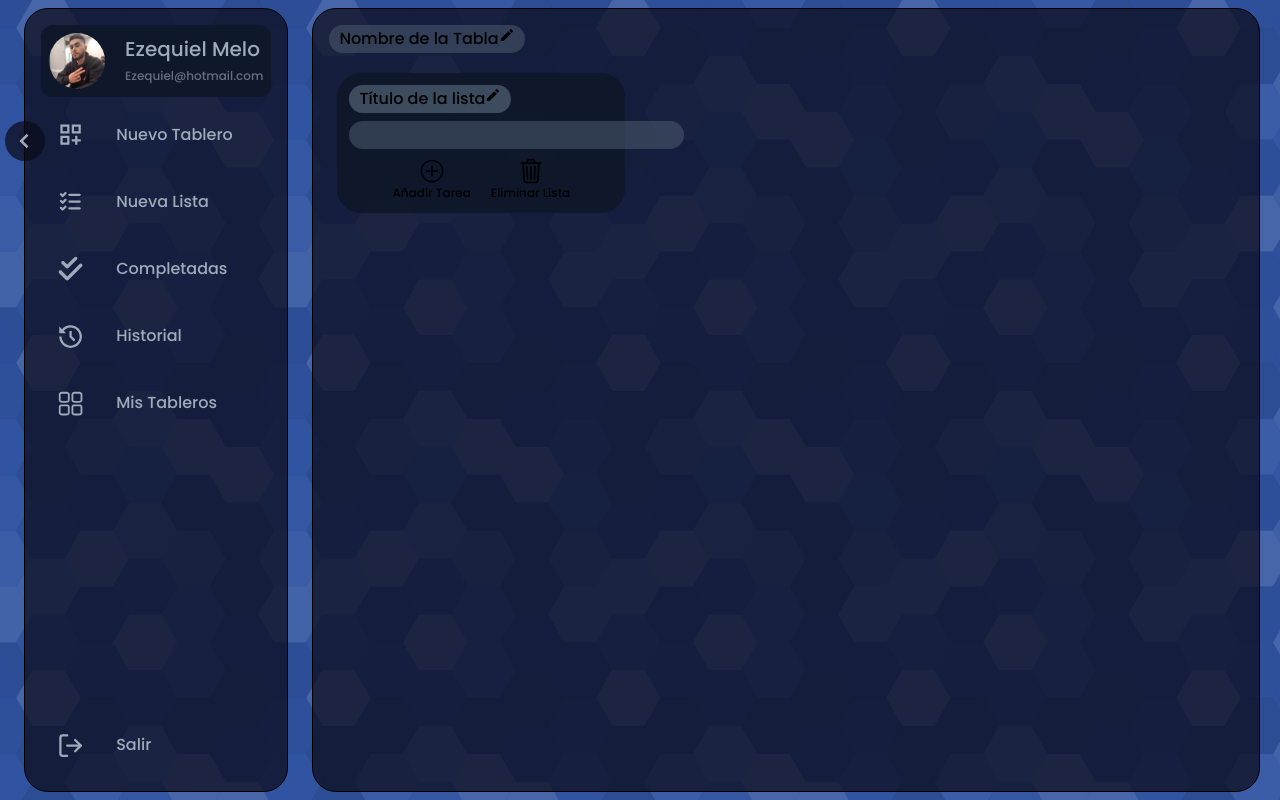
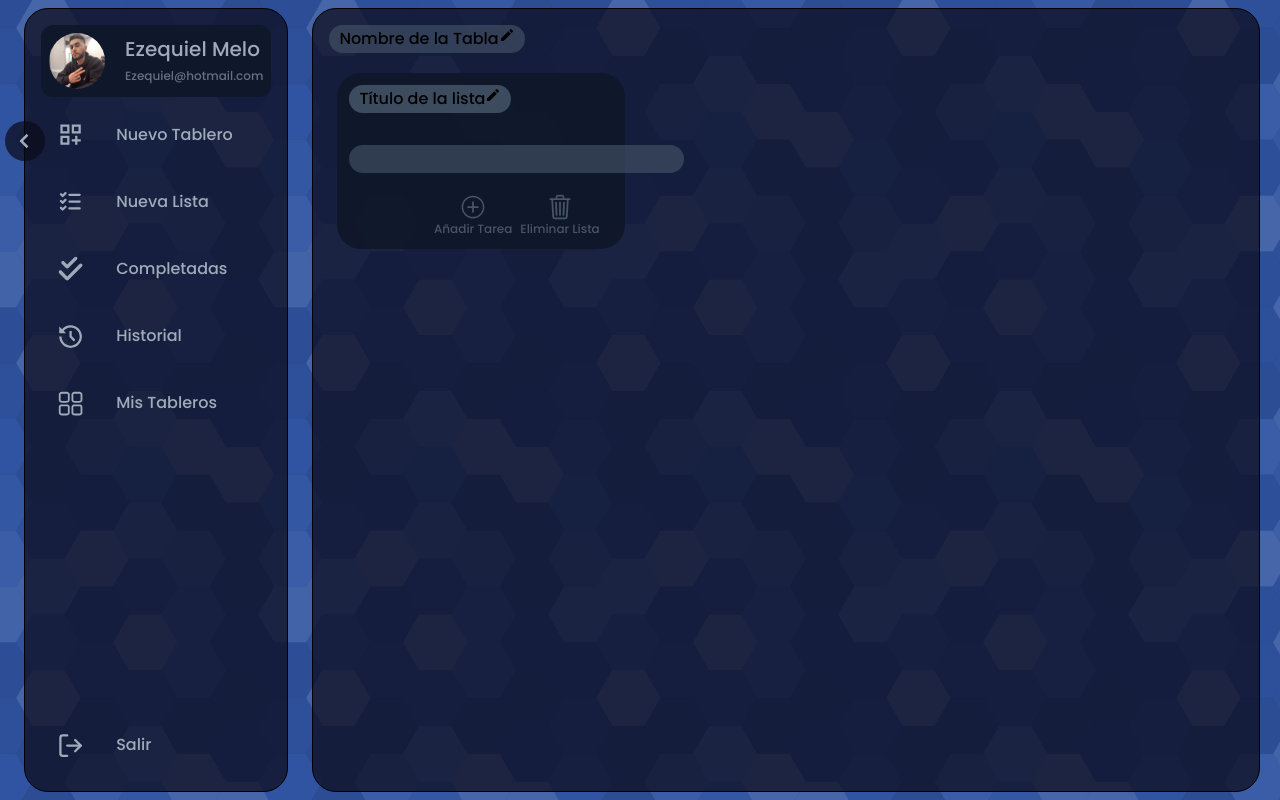
Before and after one commit to EzequielMelo/To-Do-List, a React (Vite) app in the folder To-Do-List/: page / in a window 1280 px wide. Built offline with nearby package versions, Linux system fonts and the light colour scheme.

Commit message:
Componente de las listas casi terminado, falta el poder eliminar una task (agregar boton dentro de esta para eliminarla) y otro para marcar que ya esta completada. Agregar boton de lista completadas y como extra separar en partes el componente listas para un mejor orden

```diff
--- a/To-Do-List/src/components/Board.jsx
+++ b/To-Do-List/src/components/Board.jsx
@@ -38,19 +38,66 @@ const Board = ({ initialBoardName, initialListName }) => {
     useEffect(() => {
         if (initialListName !== null) {
             //console.log("Ítem clickeado:", initialListName);
-            setLists(prevLists => [...prevLists, { name: '' }]);
+            setLists(prevLists => [...prevLists, { id: generateUniqueId(), name: '', tasks: [] }]);
         }
     }, [initialListName]);
 
-    const handleListNameChange = (index, newName) => {
+    const handleListNameChange = (idToChange, newName) => {
+        setLists((currentLists) => {
+            return currentLists.map((list) => {
+                if (list.id === idToChange) {
+                    return { ...list, name: newName };
+                }
+                return list;
+            });
+        });
+    };
+
+    const handleNewTask = (task, idToAddTasks) => {
+        setLists((currentLists) => {
+            return currentLists.map(list => {
+                if (list.id === idToAddTasks) {
+                    // Agrega la nueva tarea a la lista correspondiente
+                    return {
+                        ...list,
+                        tasks: [...list.tasks, task]
+                    };
+                }
+                return list;
+            });
+        });
+    };
+
+    const handleTaskDeleted = (listIndex, taskId) => {
         setLists((currentLists) =>
-          currentLists.map((list, i) =>
-            i === index ? { ...list, name: newName } : list
-          )
+            currentLists.map((list, index) =>
+            index === listIndex
+                ? { ...list, tasks: list.tasks.filter((task) => task.id !== taskId) }
+                : list
+            )
         );
-      };
+    };
 
-    console.log(initialListName)
+    const handleListDeleted = (idToDelete) => {
+        setLists((currentLists) => {
+            // Encuentra el índice del elemento con el ID deseado
+            const indexToDelete = currentLists.findIndex(list => list.id === idToDelete);
+
+            if (indexToDelete === -1) {
+                // Si no se encuentra el ID, no hacemos nada
+                return currentLists;
+            }
+
+            // Crea una nueva lista sin el elemento que tiene el ID deseado
+            const updatedLists = currentLists.filter((list, index) => index !== indexToDelete);
+
+            return updatedLists;
+        });
+    };
+
+    function generateUniqueId() {
+        return Date.now().toString(36) + Math.random().toString(36).substr(2);
+    }
 
     return (
         <div className={`list-container`}>
@@ -59,11 +106,14 @@ const Board = ({ initialBoardName, initialListName }) => {
             (<h3 className='flex bg-slate-600 bg-opacity-60 rounded-full w-fit px-[10px] py-[2px] mb-3' onClick={handleClick}>{boardName}<MdEdit /></h3>)
             :
             (<input className='flex w-80 bg-slate-600 bg-opacity-60 rounded-full px-[10px] py-[2px] mb-3' type="text" value={customText} onChange={handleChange} onBlur={handleBlur}autoFocus/>)}
-            {lists.map((list, index) => (
+            {lists && lists.map((list) => (
                 <List
-                key={`list-${index}`}
+                key={list.id}
                 initialListName={list.name}
-                onTittleChange={(newName) => handleListNameChange(index, newName)}
+                onTittleChange={(newName) => handleListNameChange(list.id, newName)}
+                onListDeleted={() => handleListDeleted(list.id)}
+                tasks={list.tasks}
+                taskToAdd={(newTask) => handleNewTask(newTask, list.id)}
                 />
             ))}
         </div>
--- a/To-Do-List/src/components/List.jsx
+++ b/To-Do-List/src/components/List.jsx
@@ -2,12 +2,16 @@ import { useState } from "react"
 import { MdEdit } from "react-icons/md";
 import { IoTrashOutline } from "react-icons/io5";
 import { IoIosAddCircleOutline } from "react-icons/io";
+import PropTypes from 'prop-types';
 
 
 // eslint-disable-next-line react/prop-types
-const List = ({ initialListName, onTittleChange }) => {
+const List = ({ initialListName, onTittleChange, onListDeleted, tasks, taskToAdd }) => {
     const [isEditing, setIsEditing] = useState(false);
     const [customText, setCustomText] = useState(initialListName || 'Título de la lista');
+    const[newTask, setNewTask] = useState({
+        name: "",
+    });
 
     const handleClick = () => {
       setIsEditing(true);
@@ -16,16 +20,7 @@ const List = ({ initialListName, onTittleChange }) => {
     const handleChange = (e) => {
         setCustomText(e.target.value);
     };
-    /*
-    const handleBlur = () => {
-        setIsEditing(false);
-        if (customText.trim() !== '') {
-            setListName(customText);
-        } else {
-            setCustomText(listName); // Revertir al nombre original si el campo está vacío
-        }
-    };
-*/
+
     const handleTittleBlur = () => {
       if (customText.trim() === '') {
         setCustomText('Título de la lista'); // Restaurar el título por defecto si el texto está vacío
@@ -34,9 +29,30 @@ const List = ({ initialListName, onTittleChange }) => {
       onTittleChange(customText);
     };
 
+    const handleInputChange = (event) => {
+      const { name, value } = event.target;
+
+      if (value.length > 25 && value.includes(" ")) {
+          const newValue = value.replace(/(.{25})\s/g, '$1\n');
+          setNewTask((inputTask) => ({ ...inputTask, [name]: newValue }));
+      } else {
+          setNewTask((inputTask) => ({ ...inputTask, [name]: value }));
+      }
+  };
+
+    const handleAddNewTask = (event) => {
+      // Se utiliza para que no se recargue la pagina
+      event.preventDefault();
+
+      if (newTask.name.trim() !== "")
+      {
+          taskToAdd({...newTask, id: Math.floor(Math.random() * 9999)});
+          setNewTask({name: ""});
+      }
+    }
+
   return (
-    <div className='inline-block bg-slate-900 bg-opacity-90 rounded-3xl m-2 p-3 h-auto max-w-72'>
-
+    <div className=' inline-grid bg-slate-900 bg-opacity-90 rounded-3xl m-2 p-3 h-auto max-w-72 gap-3'>
       <div className='flex bg-slate-600 bg-opacity-60 rounded-full w-fit'>
           {!isEditing
           ?
@@ -46,26 +62,43 @@ const List = ({ initialListName, onTittleChange }) => {
       </div>
       <div>
             <ul>
-              <li>
-
+            {tasks && tasks.map((task) => (
+              <li className="flex bg-slate-600 bg-opacity-60 rounded-full px-[10px] py-[2px] w-full mb-1"
+               key={task.id}>
+                <span>{task.name}</span>
               </li>
+            ))}
             </ul>
       </div>
       <div className='flex w-fit'>
-            <input className='bg-slate-600 bg-opacity-60 rounded-3xl w-fit px-[10px] py-[2px] my-2 resize-none'></input>
+            <input name="name" className='bg-slate-600 bg-opacity-60 rounded-3xl w-fit px-[10px] py-[2px] my-2 resize-none' value={newTask.name} onChange={handleInputChange}></input>
       </div>
-      <div className='flex w-full justify-center gap-5'>
+      <div className='flex w-full justify-center gap-2'>
         <div className="inline-grid w-fit place-items-center">
-          <IoIosAddCircleOutline className="size-7"/>
-          <h3 className="flex text-xs">Añadir Tarea</h3>
+          <IoIosAddCircleOutline
+          className="size-7 text-slate-600"
+          onClick={handleAddNewTask}
+          />
+          <h3 className="flex text-xs text-slate-600">Añadir Tarea</h3>
         </div>
         <div className="inline-grid w-fit place-items-center">
-          <IoTrashOutline className="size-7"/>
-          <h3 className="flex text-xs">Eliminar Lista</h3>
+          <IoTrashOutline
+          className="size-7 text-slate-600"
+          onClick={() => { onListDeleted() } }
+          />
+          <h3 className="flex text-xs text-slate-600">Eliminar Lista</h3>
         </div>
       </div>
     </div>
   )
 }
 
+List.propTypes = {
+  initialListName: PropTypes.string,
+  onTittleChange: PropTypes.func,
+  onListDeleted: PropTypes.func,
+  tasks: PropTypes.array, // Asegúrate de que tasks sea un array
+  taskToAdd: PropTypes.func,
+};
+
 export default List
```
